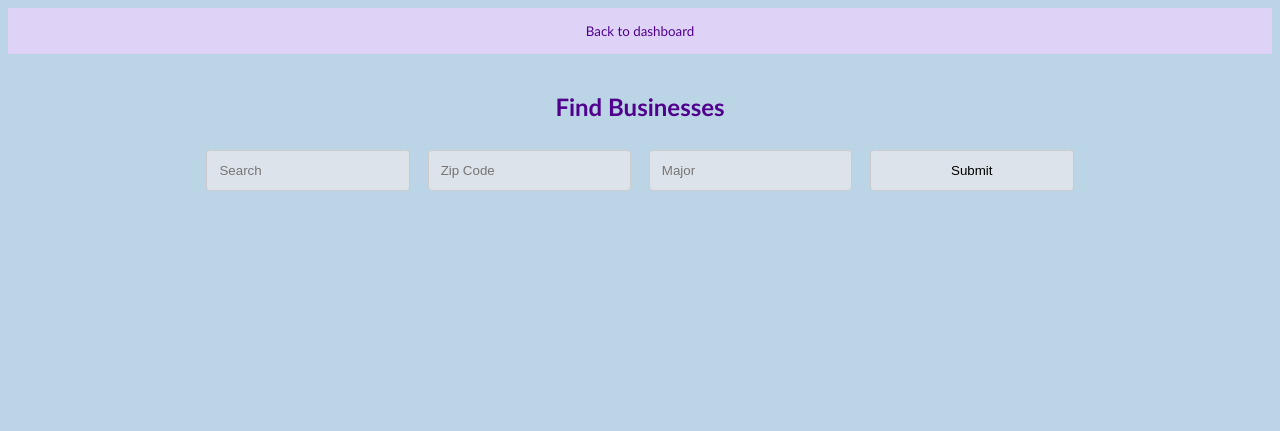
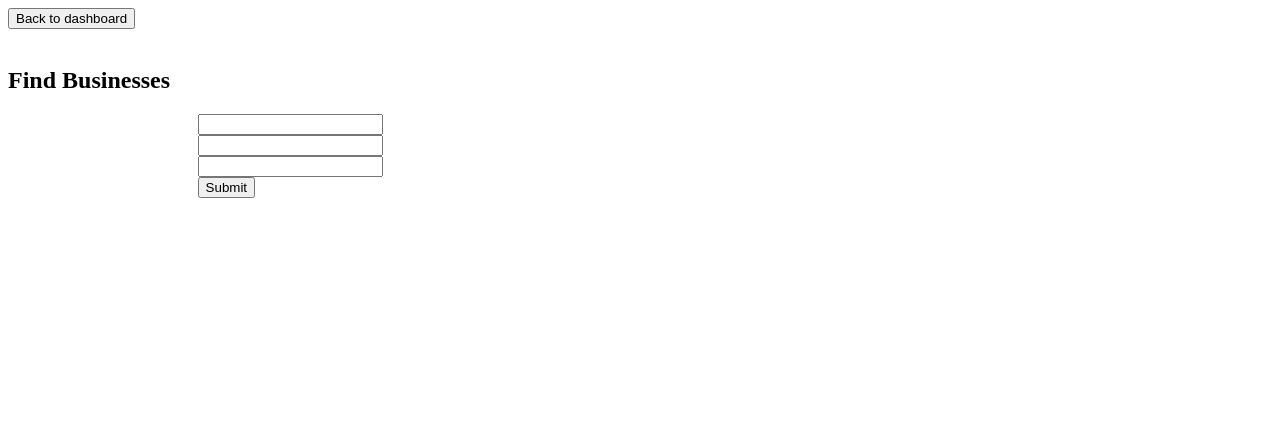
Before and after one commit to nroy20/HackThis, a Flask app: template templates/search.html in a window 1280 px wide. Shown: the top 431 px of the page. After the commit the page ends 198 px from the top, so only its background shows below. Run offline with Flask 2, Linux system fonts and the light colour scheme; the template is opened without the code that fills it, so the values that code supplies are empty.

Commit message:
temp changes

```diff
--- a/templates/search.html
+++ b/templates/search.html
@@ -1,7 +1,6 @@
 <html>
   <head>
     <title>Find Businesses</title>
-    <link rel="stylesheet" type="text/css" href="style.css"/>
     <style>
       .hidden {
           display: none;
@@ -103,13 +102,13 @@
     <div style="width:70%;margin:auto;">
       <form id="form">
         <div class="search-form-input">
-          <input type="text" id="keywords" placeholder="Search">
+          <input type="text" id="keywords">
         </div>
         <div class="search-form-input">
-          <input type="text" id="zipcode" placeholder="Zip Code">
+          <input type="text" id="zipcode">
         </div>
         <div class="search-form-input">
-          <input type="text" id="major" list="majors" placeholder="Major">
+          <input type="text" id="major" list="majors">
         </div>
         <div class="search-form-input">
           <button class="submit">Submit</button>
```
